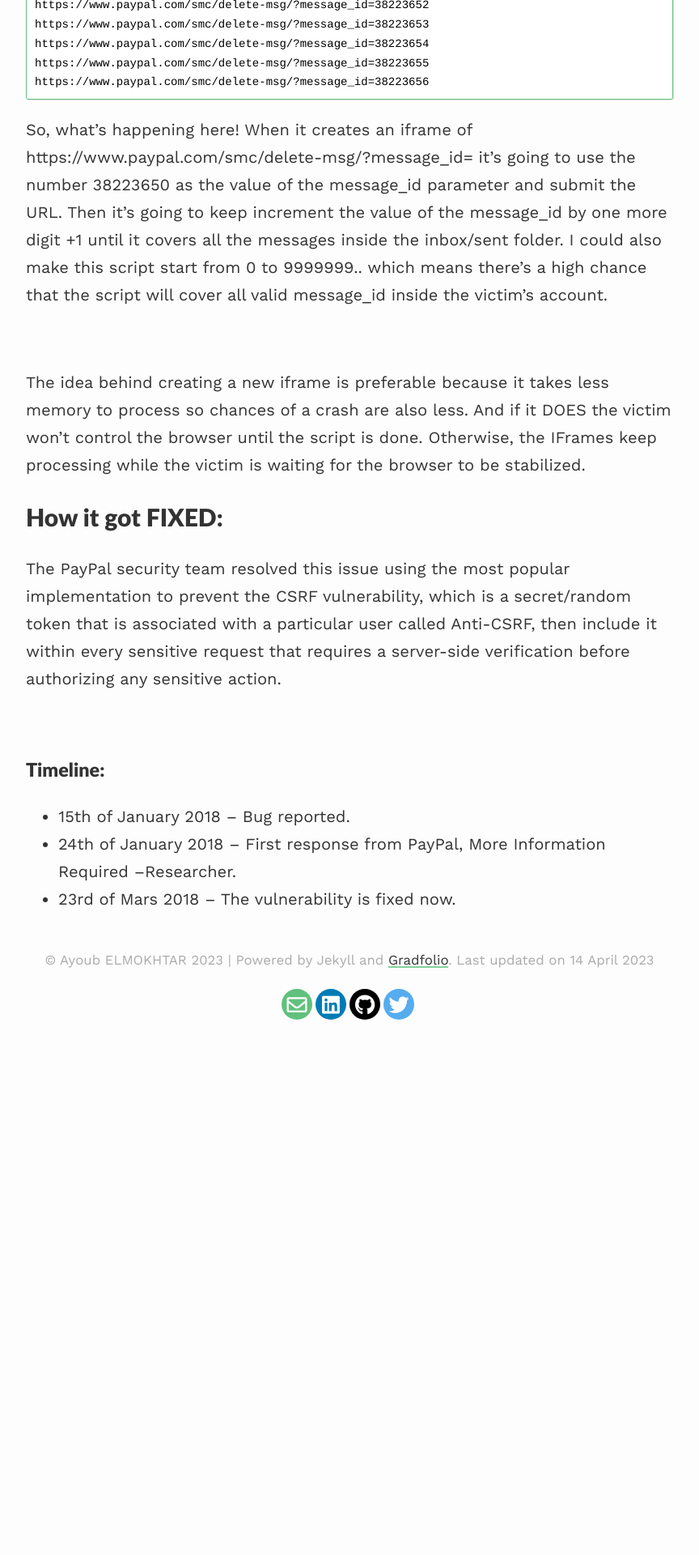
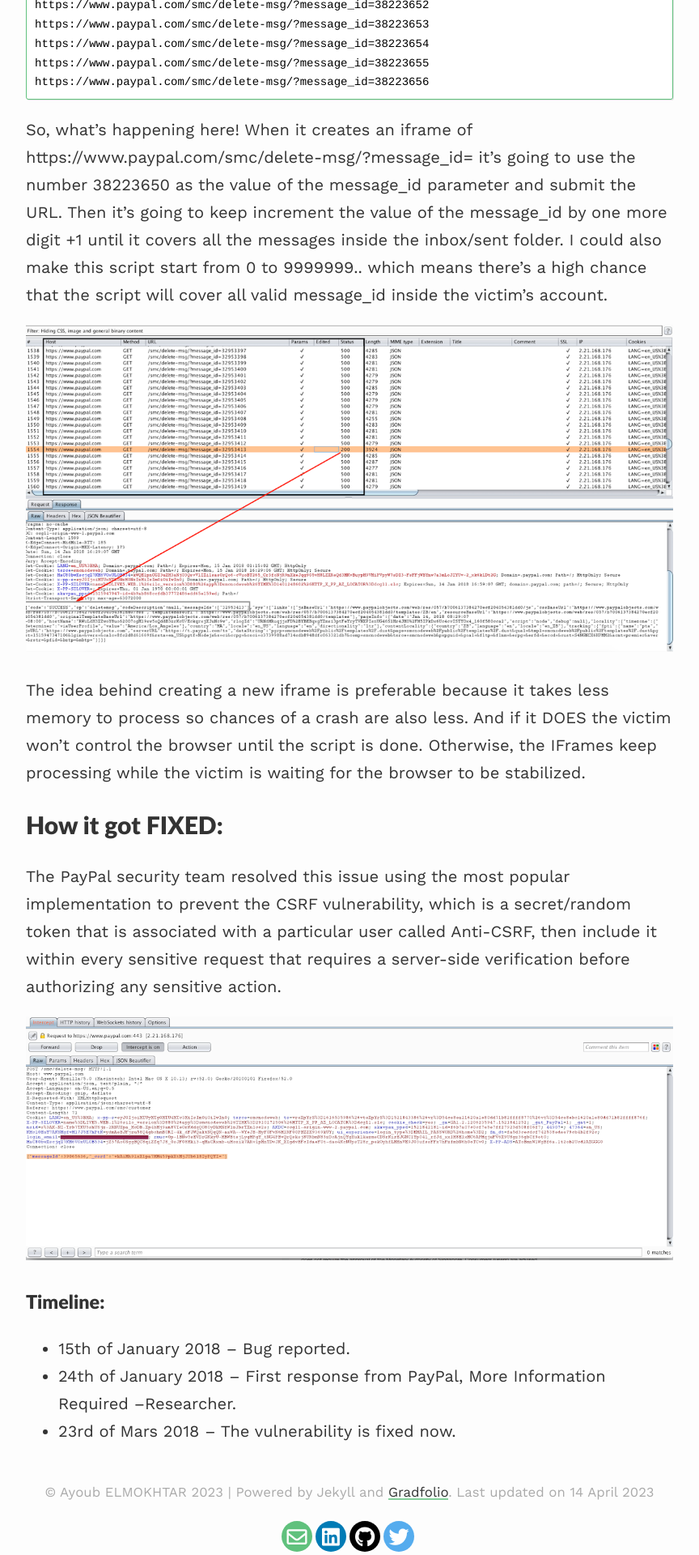
Before and after one commit to aelmokhtar/ayoubmokhtar.github.io, a Jekyll site: the page built from _posts/2018-04-23-paypal-bbp-i-couldve-deleted-all-smc-messages-using-brute-force-technique.md, in a window 1280 px wide. Shown: the part 2517-4437 px from the top of the page at 81% size, without its empty margins (208-1072 px from the left). Built offline with Jekyll 4.4.1, drawn with Linux system fonts in a browser that asks for light colours; nearby versions of some CDN libraries; before the commit the page ends 3780 px from its top, so only the background shows below that.

Commit message:
fixing screenshot

```diff
--- a/_posts/2018-04-23-paypal-bbp-i-couldve-deleted-all-smc-messages-using-brute-force-technique.md
+++ b/_posts/2018-04-23-paypal-bbp-i-couldve-deleted-all-smc-messages-using-brute-force-technique.md
@@ -70,7 +70,7 @@
 
 So, what’s happening here! When it creates an iframe of https://www.paypal.com/smc/delete-msg/?message_id= it’s going to use the number 38223650 as the value of the message_id parameter and submit the URL. Then it’s going to keep increment the value of the message_id by one more digit +1 until it covers all the messages inside the inbox/sent folder. I could also make this script start from 0 to 9999999.. which means there’s a high chance that the script will cover all valid message_id inside the victim’s account.
 
-![](/ayoubmokhtar.github.io/_posts/images/post-1-image001.png?raw=true)
+![](https://github.com/aelmokhtar/ayoubmokhtar.github.io/raw/master/_posts/images/post-1-image001.png)
 
 The idea behind creating a new iframe is preferable because it takes less memory to process so chances of a crash are also less. And if it DOES the victim won’t control the browser until the script is done. Otherwise, the IFrames keep processing while the victim is waiting for the browser to be stabilized.
 
@@ -79,7 +79,7 @@
 
 The PayPal security team resolved this issue using the most popular implementation to prevent the CSRF vulnerability, which is a secret/random token that is associated with a particular user called Anti-CSRF, then include it within every sensitive request that requires a server-side verification before authorizing any sensitive action.
 
-![](/ayoubmokhtar.github.io/_posts/images/post-1-image002.png?raw=true)
+![](https://github.com/aelmokhtar/ayoubmokhtar.github.io/raw/master/_posts/images/post-1-image002.png)
 
 ### Timeline:
 
```
Also changed, not shown: _posts/2021-09-18-csp-bypass-cve-2020-9915.md (+3 -1 lines).
